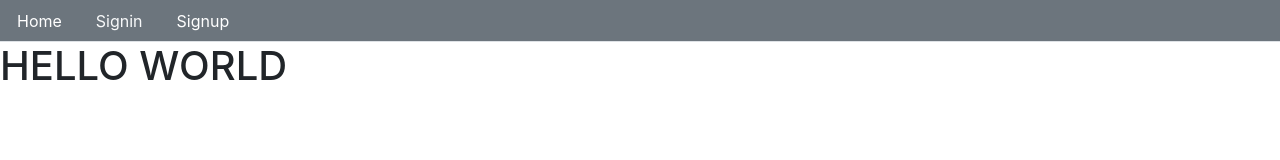
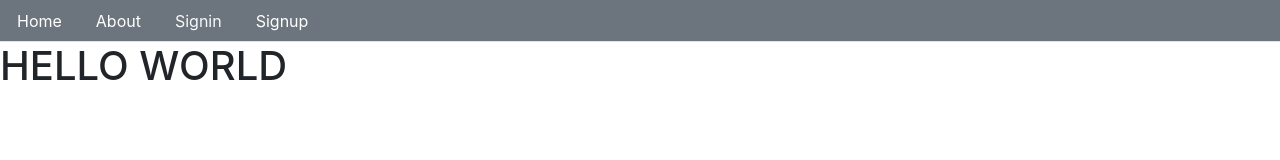
Before and after one commit to mardb/ttalk-, a React (Create React App) app: page / in a window 1280 px wide. Shown: the top 160 px of the page. Built offline with nearby package versions, Linux system fonts and the light colour scheme.

Commit message:
adding to nav bar

```diff
--- a/src/core/Layout.js
+++ b/src/core/Layout.js
@@ -7,6 +7,9 @@ const Layout = ({children}) => {
     <ul className="nav nav-tabs bg-secondary ">
       <li className="nav-item">
         <Link href="/" className="text-white nav-link">Home</Link>
+      </li>
+      <li className="nav-item">
+        <Link href="/" className="text-white nav-link">About</Link>
       </li>
 
       <Fragment>
```
